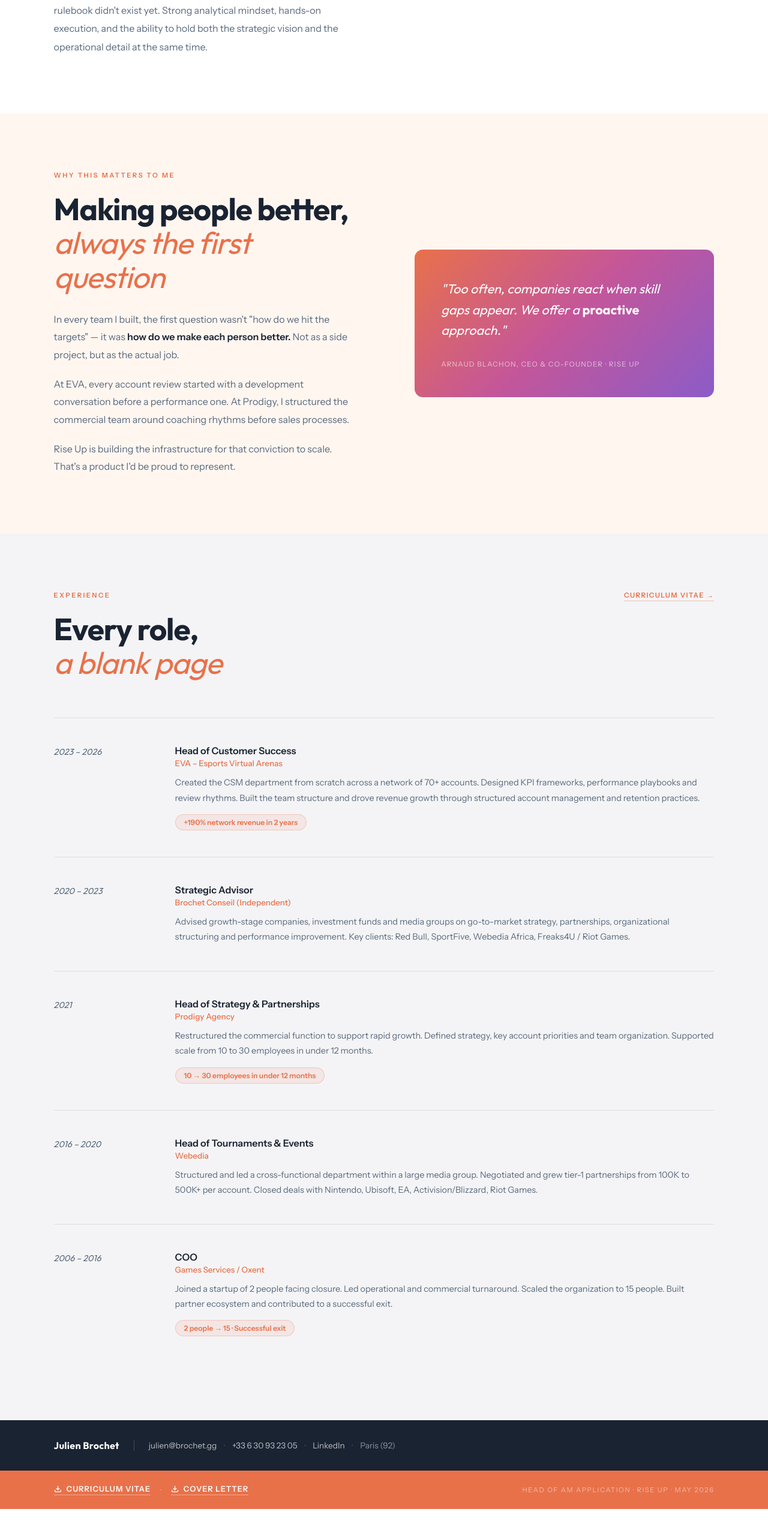
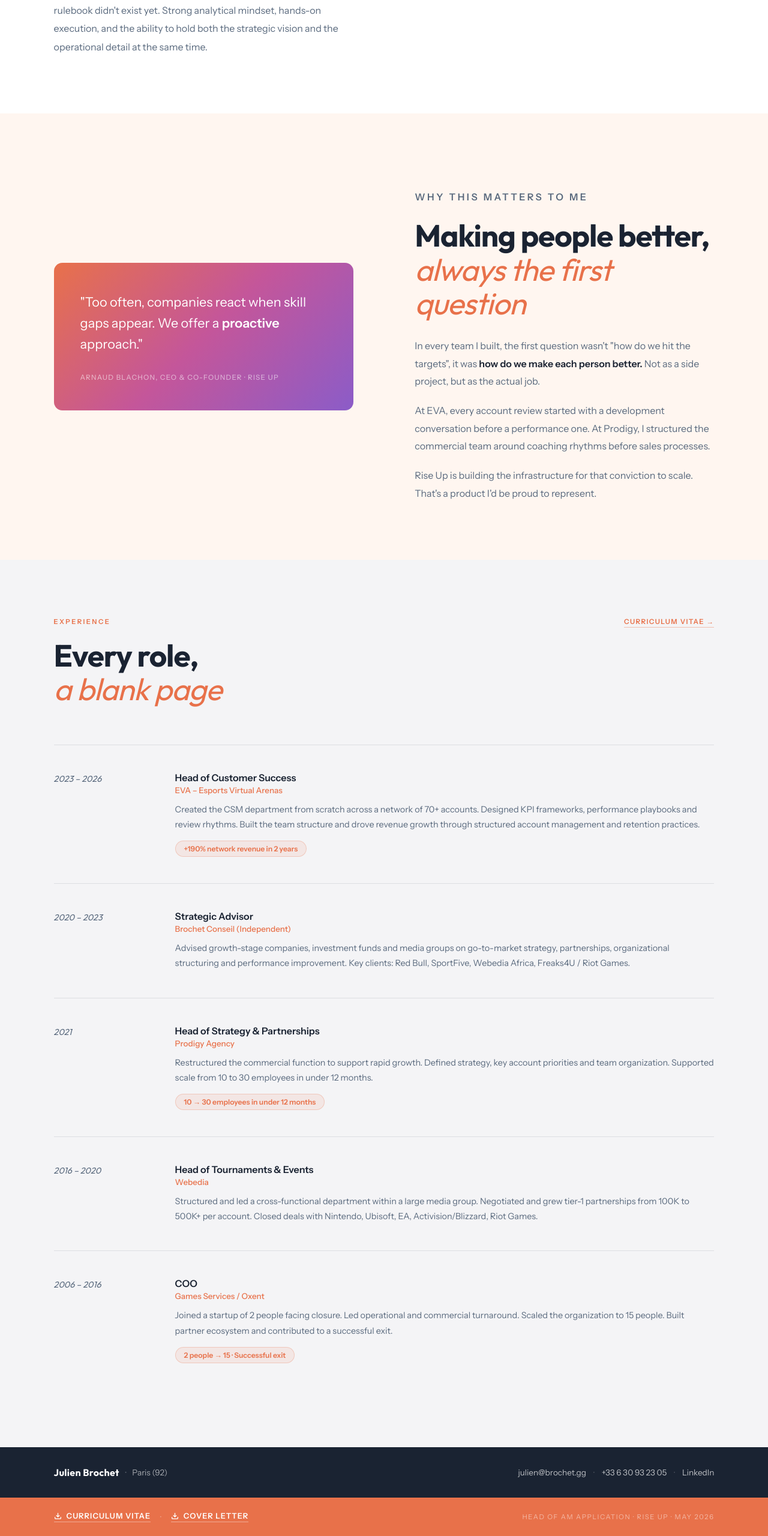
Before and after one commit to brochet-prod/brochet.gg, a plain HTML site: page riseup/index.html in a window 1280 px wide. Shown: the part 2107-4667 px from the top of the page at 60% size. Before the commit the page ends 4622 px from the top, so only its background shows below. Drawn offline with Linux system fonts and the light colour scheme.

Commit message:
Add files via upload

```diff
--- a/riseup/index.html
+++ b/riseup/index.html
@@ -308,15 +308,25 @@
       align-items: center;
       padding: 96px 7vw;
     }
-    .contact-links-wrap {
-      display: flex; align-items: center; gap: 12px; flex-wrap: wrap;
+    .matters-quote { order: 1; }
+    .matters-text  { order: 2; }
+
+    .contact-band {
+      display: flex;
+      align-items: center;
+      justify-content: space-between;
+      flex-wrap: wrap;
+      gap: 8px;
     }
+    .contact-line1 { display: flex; align-items: center; }
+    .contact-line2 { display: flex; align-items: center; gap: 12px; flex-wrap: wrap; }
+
     @media (max-width: 860px) {
       .matters-section { grid-template-columns: 1fr; }
-      .matters-card-wrap { order: -1; }
-      .contact-band { flex-direction: column; align-items: flex-start; gap: 12px; }
-      .contact-items { flex-direction: column; align-items: flex-start; gap: 8px; }
-      .contact-sep { display: none; }
+      .matters-quote { order: 1; }
+      .matters-text { order: 2; }
+      .contact-band { flex-direction: column; align-items: flex-start; gap: 6px; padding: 24px 7vw; }
+      .contact-line2 { flex-wrap: wrap; }
     }
   </style>
 </head>
@@ -412,12 +422,20 @@
 
 
   <!-- ⑤b WHY THIS MATTERS -->
-  <section style="background:#fff6f0;display:grid;grid-template-columns:1fr 1fr;gap:8vw;align-items:center;padding:96px 7vw;">
-    <div class="reveal">
+  <section class="matters-section">
+    <div class="reveal matters-quote">
+      <div style="background:var(--grad);border-radius:14px;padding:48px 44px;height:100%;">
+        <div style="font-family:var(--f-d);font-size:1.35rem;font-weight:400;line-height:1.6;color:#fff;margin-bottom:2rem;">
+          "Too often, companies react when skill gaps appear. We offer a <span style="font-weight:700;">proactive</span> approach."
+        </div>
+        <div style="font-size:.73rem;font-weight:500;letter-spacing:.1em;text-transform:uppercase;color:rgba(255,255,255,.5);">Arnaud Blachon, CEO & Co-founder · Rise Up</div>
+      </div>
+    </div>
+    <div class="reveal matters-text">
       <p class="section-tag">Why this matters to me</p>
       <h2 class="on-light">Making people better,<br><em>always the first question</em></h2>
       <p style="margin-top:1.8rem;font-size:1rem;color:var(--muted);line-height:1.85;">
-        In every team I built, the first question wasn't "how do we hit the targets" — it was <strong style="color:var(--dark);font-weight:600;">how do we make each person better.</strong> Not as a side project, but as the actual job.
+        In every team I built, the first question wasn't "how do we hit the targets", it was <strong style="color:var(--dark);font-weight:600;">how do we make each person better.</strong> Not as a side project, but as the actual job.
       </p>
       <p style="margin-top:1.2rem;font-size:1rem;color:var(--muted);line-height:1.85;">
         At EVA, every account review started with a development conversation before a performance one. At Prodigy, I structured the commercial team around coaching rhythms before sales processes.
@@ -425,12 +443,6 @@
       <p style="margin-top:1.2rem;font-size:1rem;color:var(--muted);line-height:1.85;">
         Rise Up is building the infrastructure for that conviction to scale. That's a product I'd be proud to represent.
       </p>
-    </div>
-    <div class="reveal" style="transition-delay:.15s;background:var(--grad);border-radius:14px;padding:48px 44px;">
-      <div style="font-family:var(--f-display);font-size:1.35rem;font-weight:400;font-style:italic;line-height:1.6;color:#fff;margin-bottom:2rem;">
-        "Too often, companies react when skill gaps appear. We offer a <span style="font-style:normal;font-weight:700;">proactive</span> approach."
-      </div>
-      <div style="font-size:.73rem;font-weight:500;letter-spacing:.1em;text-transform:uppercase;color:rgba(255,255,255,.5);">Arnaud Blachon, CEO & Co-founder · Rise Up</div>
     </div>
   </section>
 
@@ -495,18 +507,17 @@
 
   <!-- ⑥ CONTACT + DOCS BANDS -->
   <div class="contact-band">
-    <div class="contact-items">
+    <div class="contact-line1">
       <span class="contact-name">Julien Brochet</span>
-      <span class="contact-sep"></span>
-      <div class="contact-links-wrap">
-        <a href="mailto:julien@brochet.gg" class="contact-link">julien@brochet.gg</a>
-        <span class="contact-dot">·</span>
-        <a href="https://wa.me/33630932305" class="contact-link">+33 6 30 93 23 05</a>
-        <span class="contact-dot">·</span>
-        <a href="https://linkedin.com/in/julien-brochet-75209291" target="_blank" class="contact-link">LinkedIn</a>
-        <span class="contact-dot">·</span>
-        <span class="contact-link" style="color:rgba(255,255,255,.5);">Paris (92)</span>
-      </div>
+      <span style="color:rgba(255,255,255,.3);margin:0 10px;">·</span>
+      <span style="font-size:.85rem;color:rgba(255,255,255,.6);">Paris (92)</span>
+    </div>
+    <div class="contact-line2">
+      <a href="mailto:julien@brochet.gg" class="contact-link">julien@brochet.gg</a>
+      <span class="contact-dot">·</span>
+      <a href="https://wa.me/33630932305" class="contact-link">+33 6 30 93 23 05</a>
+      <span class="contact-dot">·</span>
+      <a href="https://linkedin.com/in/julien-brochet-75209291" target="_blank" class="contact-link">LinkedIn</a>
     </div>
   </div>
 
```
